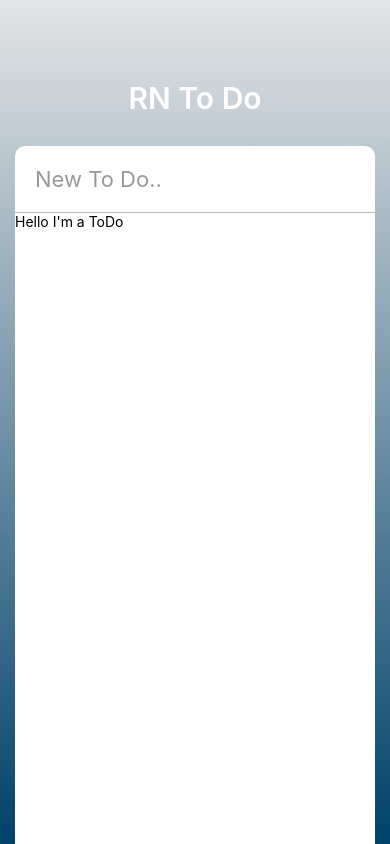
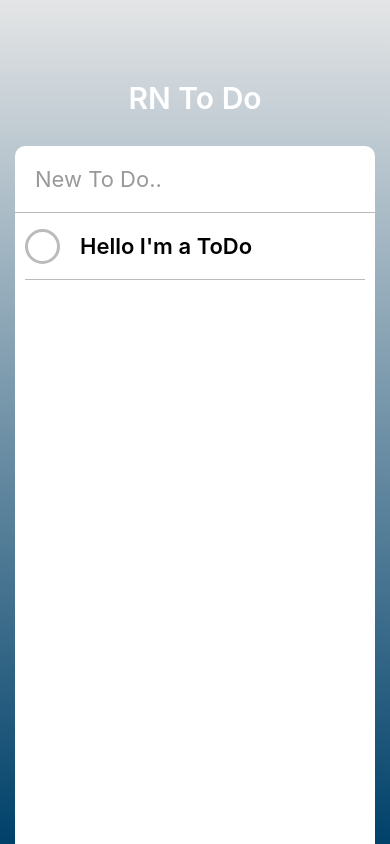
Before and after one commit to riosee2415/todoList-RN, a React Native app: screen / in a window 390 px wide. Built offline with nearby package versions, Linux system fonts and the light colour scheme.

Commit message:
ToDo list UI

```diff
--- a/App.js
+++ b/App.js
@@ -35,7 +35,7 @@
             returnKeyType={"done"}
             autoCorrect={false}
           />
-          <ScrollView>
+          <ScrollView contentContainerStyle={styles.toDos}>
             <ToDo />
           </ScrollView>
         </View>
@@ -89,5 +89,8 @@
     borderBottomColor: "#bbb",
     borderBottomWidth: 1,
     fontSize: 22
+  },
+  toDos: {
+    alignItems: "center"
   }
 });
--- a/ToDo.js
+++ b/ToDo.js
@@ -1,14 +1,69 @@
 import React, { Component } from "react";
-import { View, Text, TouchableOpacity, StyleSheet } from "react-native";
+import {
+  View,
+  Text,
+  TouchableOpacity,
+  StyleSheet,
+  Dimensions
+} from "react-native";
+
+const { width, height } = Dimensions.get("window");
 
 export default class ToDo extends React.Component {
+  state = {
+    isEditing: false,
+    isCompleted: false
+  };
   render() {
+    const { isCompleted } = this.state;
     return (
-      <View>
-        <Text>Hello I'm a ToDo</Text>
+      <View style={styles.container}>
+        <TouchableOpacity onPress={this._toggleComplete}>
+          <View
+            style={[
+              styles.circle,
+              isCompleted ? styles.completedCircle : styles.uncompletedCircle
+            ]}
+          ></View>
+        </TouchableOpacity>
+        <Text style={styles.text}>Hello I'm a ToDo</Text>
       </View>
     );
   }
+
+  _toggleComplete = () => {
+    this.setState(prevState => {
+      return {
+        isCompleted: !prevState.isCompleted
+      };
+    });
+  };
 }
 
-const styles = StyleSheet.create({});
+const styles = StyleSheet.create({
+  container: {
+    width: width - 50,
+    borderBottomColor: "#bbb",
+    borderBottomWidth: StyleSheet.hairlineWidth,
+    flexDirection: "row",
+    alignItems: "center"
+  },
+  circle: {
+    width: 35,
+    height: 35,
+    borderRadius: 25,
+    borderWidth: 3,
+    marginRight: 20
+  },
+  completedCircle: {
+    borderColor: "#5f27cd"
+  },
+  uncompletedCircle: {
+    borderColor: "#bbb"
+  },
+  text: {
+    fontWeight: "600",
+    fontSize: 22,
+    marginVertical: 20
+  }
+});
```
